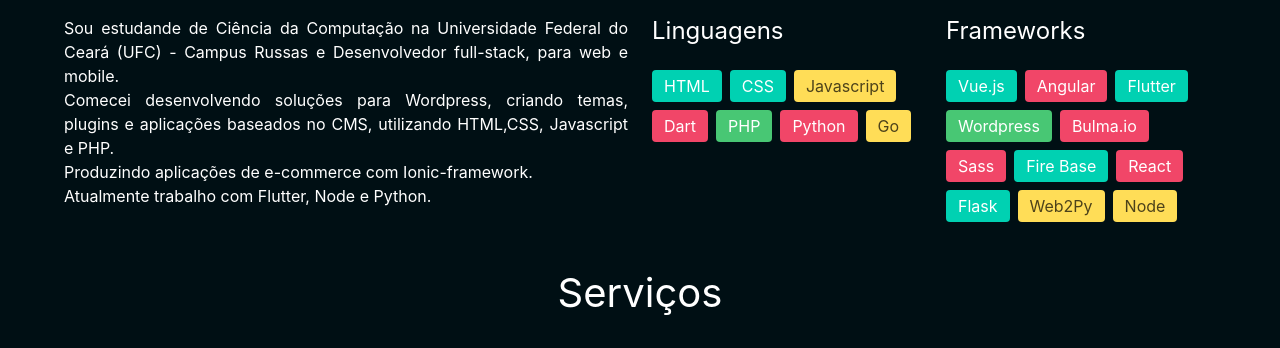
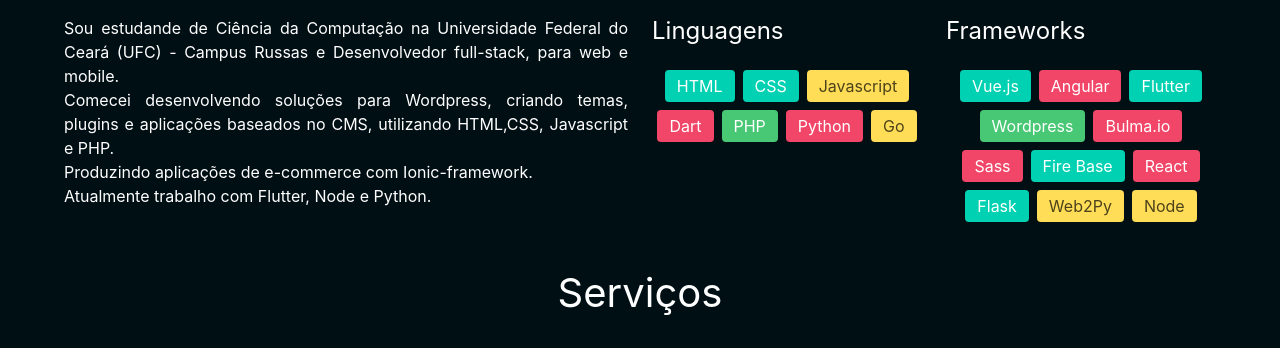
Before and after one commit to exatasmente/exatasmente.github.io, a plain HTML site: page index.html in a window 1280 px wide. Shown: the part 445-793 px from the top of the page. Drawn offline with Linux system fonts and the light colour scheme.

Commit message:
tags centralizadas

```diff
--- a/index.html
+++ b/index.html
@@ -100,7 +100,7 @@
             <div class="column" id="languages">
               <h2 class="subtitle is-4 white has-text-centered-mobile">Linguagens</h2>
 
-              <div class="tags">
+              <div class="tags is-centered">
                 <span class="tag is-primary is-medium">HTML</span>
                 <span class="tag is-primary is-medium">CSS</span>
                 <span class="tag is-warning is-medium">Javascript</span>
@@ -113,7 +113,7 @@
             <div class="column" id="frameworks">
               <h2 class="subtitle is-4 white has-text-centered-mobile">Frameworks</h2>
 
-              <div class="tags">
+              <div class="tags is-centered">
                 <span class="tag is-primary is-medium">Vue.js</span>
                 <span class="tag is-danger is-medium">Angular</span>
                 <span class="tag is-primary is-medium">Flutter</span>
```
